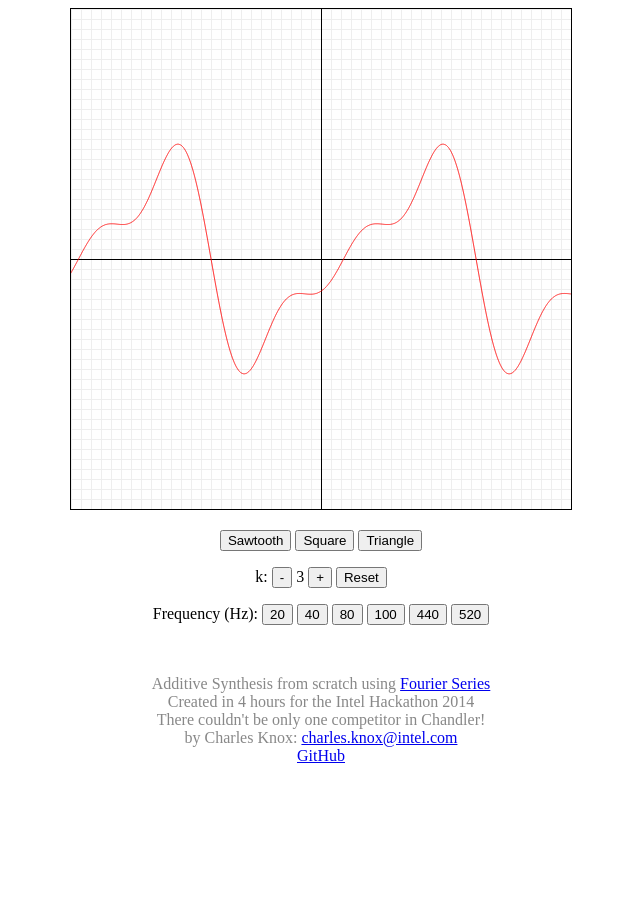
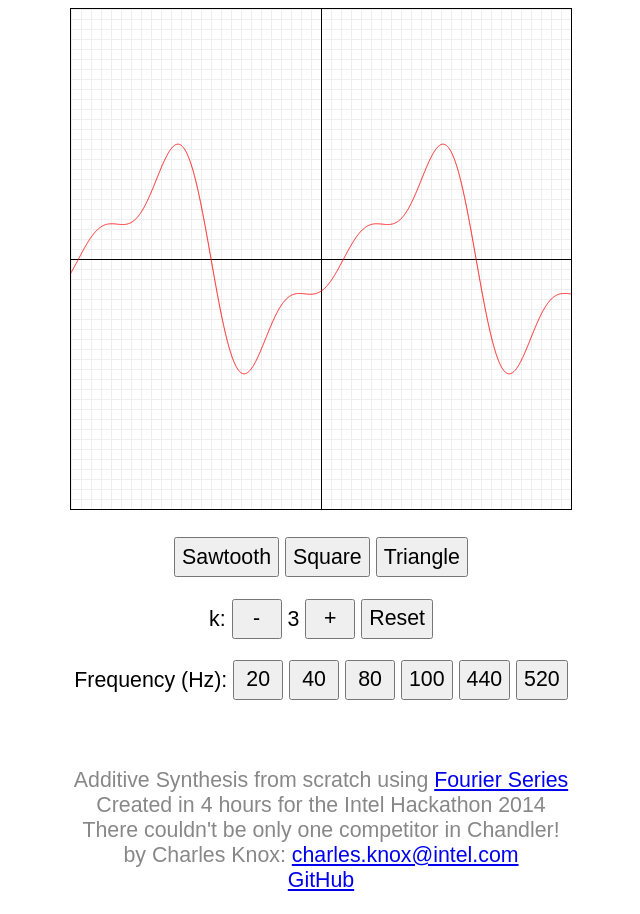
Before and after one commit to thomerow/additive-synthesis-html5, a plain HTML site: page index.html in a window 1280 px wide. Shown: the whole page, without its empty margins (319-959 px from the left). Before the commit the page ends 800 px from the top, so only its background shows below. Drawn offline with Linux system fonts and the light colour scheme.

Commit message:
Larger font

```diff
--- a/index.html
+++ b/index.html
@@ -1,6 +1,19 @@
 <!doctype html>
 <meta charset="UTF-8" />
 <html>
+
+   <head>
+      <style>
+         * {
+            font-size: 16pt;
+            font-family: Arial, Helvetica, sans-serif
+         }
+         button {
+            min-height: 40px;
+            min-width: 50px;
+         }
+      </style>
+   </head>
 
    <body>
       <center>
```
Lines whose indentation alone changed are shown as unchanged.
